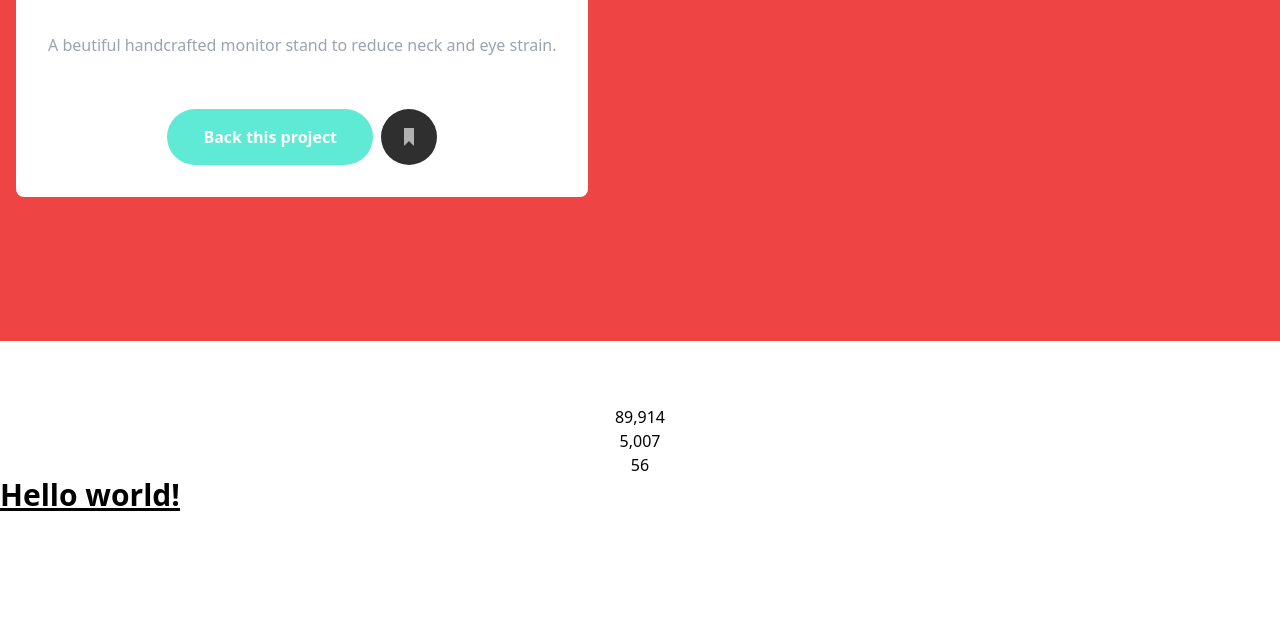
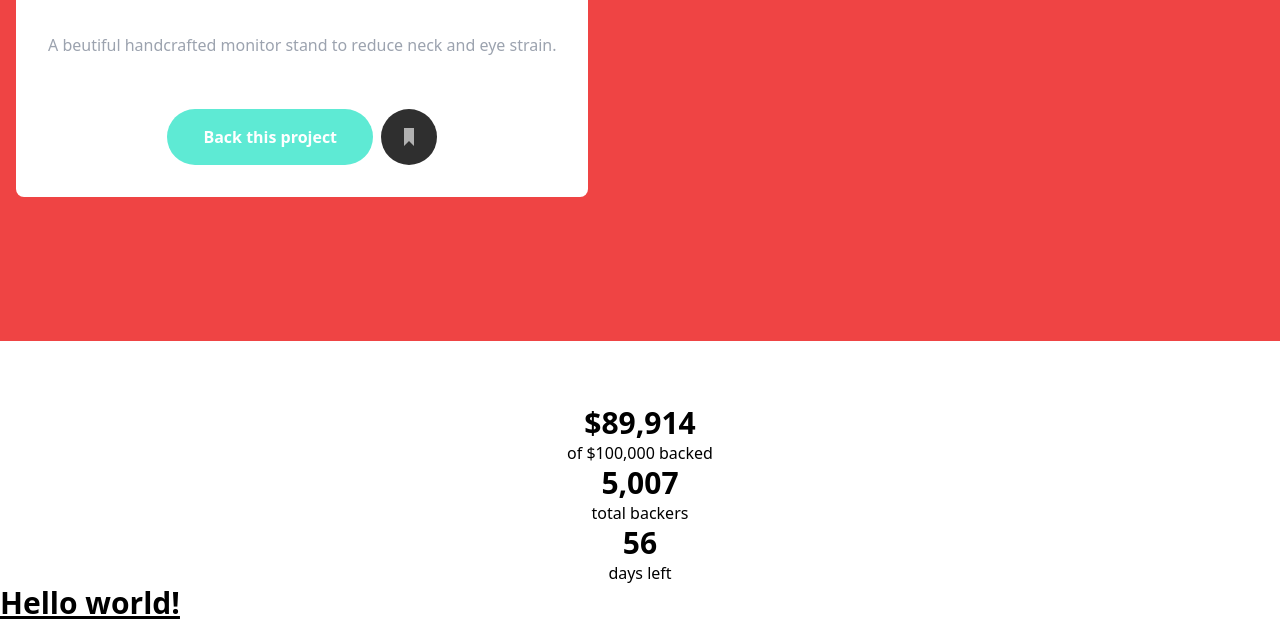
Before and after one commit to MNRSkills/crowdfunding-page-fm, a website: page src/index.html in a window 1280 px wide. Shown: the part 459-1082 px from the top of the page. Before the commit the page ends 974 px from the top, so only its background shows below. Drawn offline with Linux system fonts and the light colour scheme.

Commit message:
added the second card

```diff
--- a/src/index.html
+++ b/src/index.html
@@ -53,13 +53,26 @@
     <!-- Crowdfund Numbers  -->
 
     <!-- Make this into a card like the one above only for the number of  sales that is all
-    try to keep the same design as the the prototype  -->
-    <section>
+        try to keep the same design as the the prototype
+        check on how to make a progress bar with vanilla -->
+    <section class="card container bg-white px-8 rounded-lg">
       <div class="flex flex-col items-center justify-center pt-16">
-        <h1>89,914</h1>
-        <h1>5,007</h1>
-        <h1>56</h1>
-        <span></span>
+        <div class="flex flex-col items-center">
+          <h1 class="text-3xl font-bold">$89,914</h1>
+          <p>of $100,000 backed</p>
+          <div class="border-4 border-gray-600 h-3 w-10"></div>
+        </div>
+        <div class="flex flex-col items-center">
+          <h1 class="text-3xl font-bold">5,007</h1>
+          <p>total backers</p>
+          <span></span>
+        </div>
+        <div class="flex flex-col items-center">
+          <h1 class="text-3xl font-bold">56</h1>
+          <p>days left</p>
+          <span></span>
+        </div>
+        <div class="h-4 border-b-full"></div>
       </div>
     </section>
     <!-- End of Crowdfund Numbers  --------------------- -->
```
